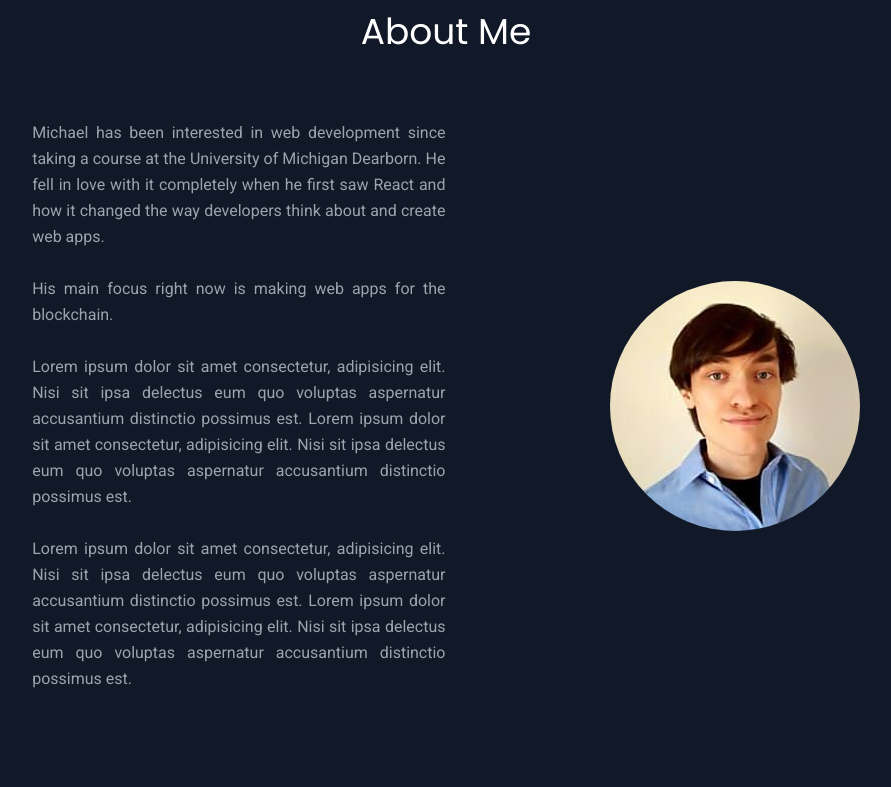
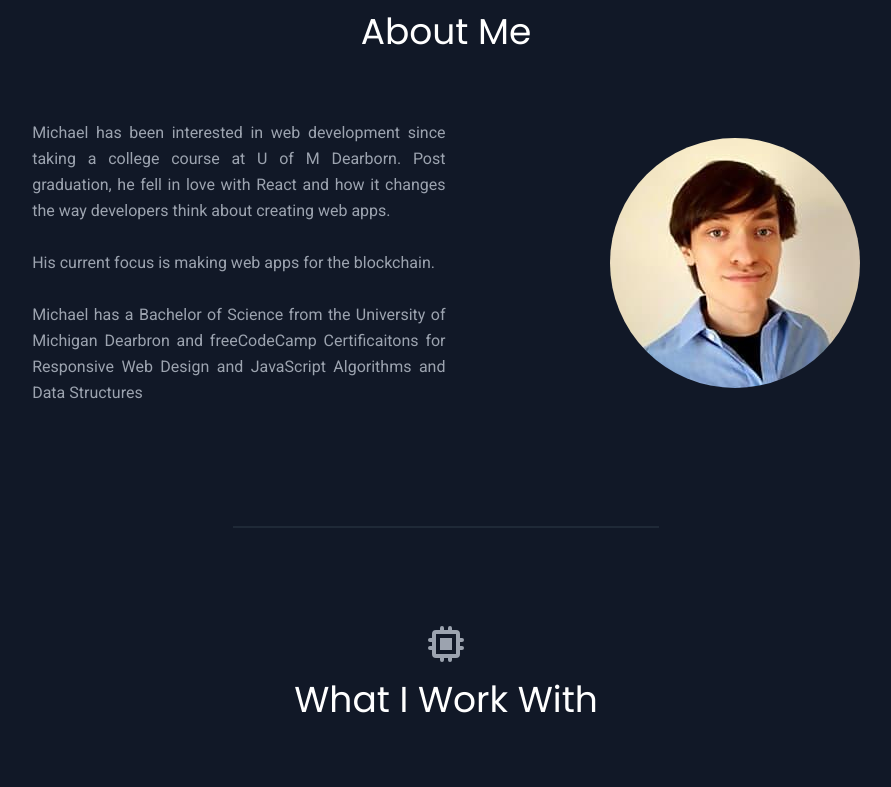
Before and after one commit to michael-orzel/portfolio, a React (Create React App) app: page / in a window 1280 px wide. Shown: the part 940-1727 px from the top of the page, without its empty margins (194-1085 px from the left). Built offline with nearby package versions, Linux system fonts and the light colour scheme.

Commit message:
finalizing copy

```diff
--- a/src/components/About.js
+++ b/src/components/About.js
@@ -13,20 +13,15 @@ export default function About() {
         <div className="flex flex-col justify-center items-center lg:flex-row xl:mx-20 lg:py-6 xl:pt-5">
           <p className="mx-auto text-justify text-base leading-relaxed lg:w-1/2 xl:w-5/12">
             Michael has been interested in web development since taking a
-            course at the University of Michigan Dearborn.
-            He fell in love with it completely when he first saw React
-            and how it changed the way developers think about and create web apps. <br /> <br />
-            His main focus right now is making web apps for the blockchain.<br /> <br />
-            Lorem ipsum dolor sit amet consectetur, adipisicing elit. Nisi sit
-            ipsa delectus eum quo voluptas aspernatur accusantium distinctio
-            possimus est. Lorem ipsum dolor sit amet consectetur, adipisicing elit. Nisi sit
-            ipsa delectus eum quo voluptas aspernatur accusantium distinctio
-            possimus est. <br /> <br />
-            Lorem ipsum dolor sit amet consectetur, adipisicing elit. Nisi sit
-            ipsa delectus eum quo voluptas aspernatur accusantium distinctio
-            possimus est. Lorem ipsum dolor sit amet consectetur, adipisicing elit. Nisi sit
-            ipsa delectus eum quo voluptas aspernatur accusantium distinctio
-            possimus est.
+            college course at U of M Dearborn.
+            Post graduation, he fell in love with React
+            and how it changes the way developers think about creating web apps.
+            <br /> <br />
+            His current focus is making web apps for the blockchain.
+            <br /> <br />
+            Michael has a Bachelor of Science from the University of Michigan Dearbron
+            and freeCodeCamp Certificaitons for Responsive Web Design and
+            JavaScript Algorithms and Data Structures
           </p>
           <div className='mx-auto pt-6 sm:pt-8 lg:pt-0'>
             <img
--- a/src/components/Contact.js
+++ b/src/components/Contact.js
@@ -38,9 +38,11 @@ export default function Contact() {
           name="contact"
           className="flex flex-col justify-center align-center w-full max-w-md lg:max-w-lg sm:w-11/12 md:w-9/12 lg:w-7/12 xl:w-6/12 2xl:w-5/12">
           <p className="mx-auto text-center leading-relaxed pb-5 lg:pb-4 xl:pb-6">
-            I'm currently looking for new remote opportunities.
-            You can react out to me with the form below or contact me direclty by email:
-            <br/> <span className='text-blue-300 font-bold opacity-80'>hello@michaelorzel.com</span>
+            <div className='text-justify'>
+              I'm currently looking for new remote opportunities.
+              Use the form below or contact me direclty with:
+            </div>
+            <br/> <span className='text-lg text-blue-300 font-bold opacity-80 lg:text-xl'>hello@michaelorzel.com</span>
           </p>
           <div className="relative pb-4 lg:pb-5 2xl:pb-6">
             <label htmlFor="name" className="text-gray-400 text-sm leading-7">
--- a/src/components/Skills.js
+++ b/src/components/Skills.js
@@ -9,13 +9,13 @@ export default function Skills() {
       <div className="container mx-auto max-w-lg sm:max-w-xl md:max-w-2xl lg:max-w-5xl xl:max-w-6xl 2xl:max-w-7xl flex flex-col justify-center items-center px-12 py-14 pb-24 md:py-16 lg:py-20 xl:py-24 2xl:py-28 sm:px-14 md:px-20 lg:px-20 xl:px-20 2xl:px-20">
         <div className="text-justify mb-10 flex flex-col justify-center items-center">
           <ChipIcon className="inline-flex w-10 pb-4"/>
-          <h1 className="text-3xl text-white font-medium title-font pb-4 sm:text-4xl md:pb-6 xl:pb-8">
+          <h1 className="text-3xl text-white font-medium title-font pb-0 sm:text-4xl lg:pb-0 xl:pb-0">
             What I Work With
           </h1>
-          <p className="mx-auto text-base text-justify leading-relaxed -mb-2 ">
+          {/* <p className="mx-auto text-base text-justify leading-relaxed -mb-2 ">
             Some of the technologies and skills that I use
             to take ideas and turn them into websites.
-          </p>
+          </p> */}
         </div>
         <div className="flex flex-wrap sm:mb-2 lg:w-4/5 2xl:max-w-4xl lg:pb-5 xl:pt-5 2xl:pt-6">
           { skills.map((skill) => (
```
